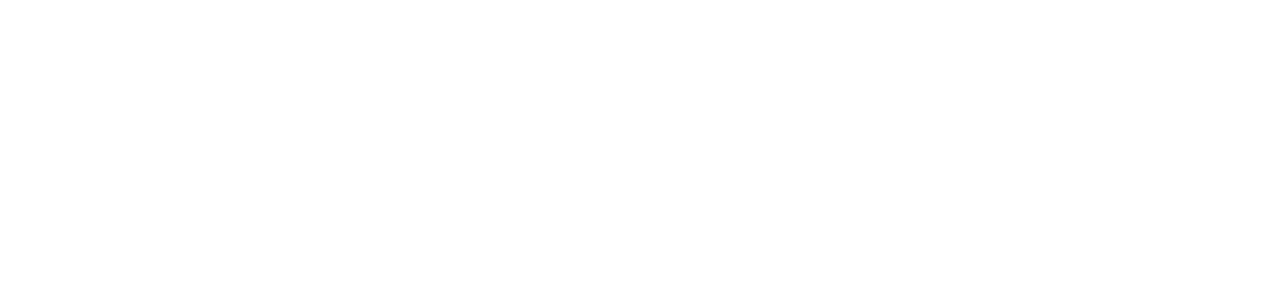
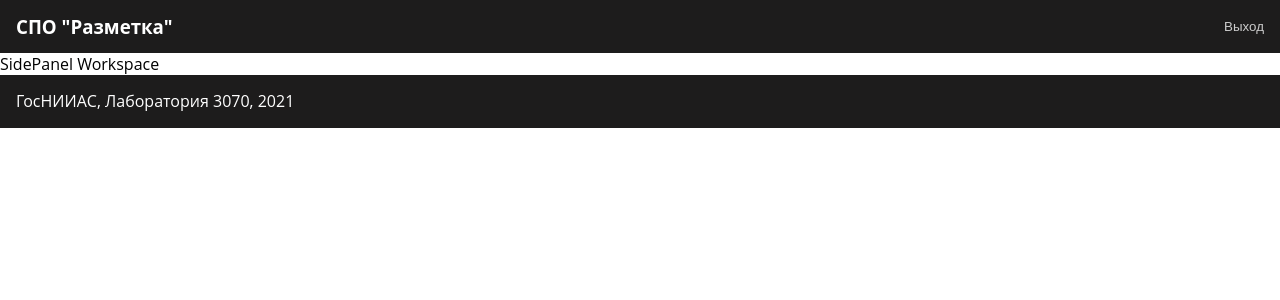
Before and after one commit to lensroman/react-crud, a React (Create React App) app: page / in a window 1280 px wide. Shown: the top 300 px of the page. Built offline with nearby package versions, Linux system fonts and the light colour scheme.

Commit message:
Simple layout created

```diff
--- a/package.json
+++ b/package.json
@@ -6,6 +6,7 @@
     "@testing-library/jest-dom": "^5.16.1",
     "@testing-library/react": "^11.2.7",
     "@testing-library/user-event": "^12.8.3",
+    "node-sass": "^6.0.1",
     "react": "^17.0.2",
     "react-dom": "^17.0.2",
     "react-scripts": "4.0.3",
--- a/src/App.js
+++ b/src/App.js
@@ -1,9 +1,10 @@
 import React from "react";
+import Layout from "./hoc/Layout/Layout";
 
-function App() {
+const App = () => {
   return (
     <div className="App">
-
+      <Layout />
     </div>
   );
 }
--- /dev/null
+++ b/src/hoc/Layout/Layout.js
@@ -0,0 +1,24 @@
+import React, { Fragment } from "react";
+
+import classes from './Layout.module.scss';
+
+const Layout = props => {
+
+    return (
+        <Fragment>
+            <header className={classes.header}>
+                <h3>СПО "Разметка"</h3>
+                <button className={classes.exitButton}>Выход</button>
+            </header>
+            <main>
+                 SidePanel
+                 Workspace
+            </main>
+            <footer className={classes.footer}>
+                <p>ГосНИИАС, Лаборатория 3070, 2021</p>
+            </footer>
+        </Fragment>
+    )
+};
+
+export default Layout;
--- /dev/null
+++ b/src/hoc/Layout/Layout.module.scss
@@ -0,0 +1,23 @@
+.header,
+.footer {
+  padding: 1rem;
+  height: 1.3rem;
+  color: #fff;
+  background-color: #1d1c1cff;
+  display: flex;
+  justify-content: space-between;
+  align-items: center;
+}
+
+.exitButton {
+  padding: 0;
+  border: 0;
+  background: none;
+  color: #ccc;
+  transition: all .3s;
+
+  &:hover {
+    color: #9c1616;
+    cursor: pointer;
+  }
+}
--- /dev/null
+++ b/src/index.css
@@ -0,0 +1,8 @@
+body {
+    margin: 0;
+    padding: 0;
+    box-sizing: border-box;
+    font-family: "Open Sans", sans-serif;
+    -webkit-font-smoothing: antialiased;
+    -moz-osx-font-smoothing: grayscale;
+}
--- a/src/index.js
+++ b/src/index.js
@@ -1,6 +1,9 @@
 import React from 'react';
 import ReactDOM from 'react-dom';
+
+import './index.css';
 import App from './App';
+
 import reportWebVitals from './reportWebVitals';
 
 ReactDOM.render(
```
Also changed, not shown: public/index.html (+0 -23 lines), 1 other file (tests, documents, lock files or other folders).
